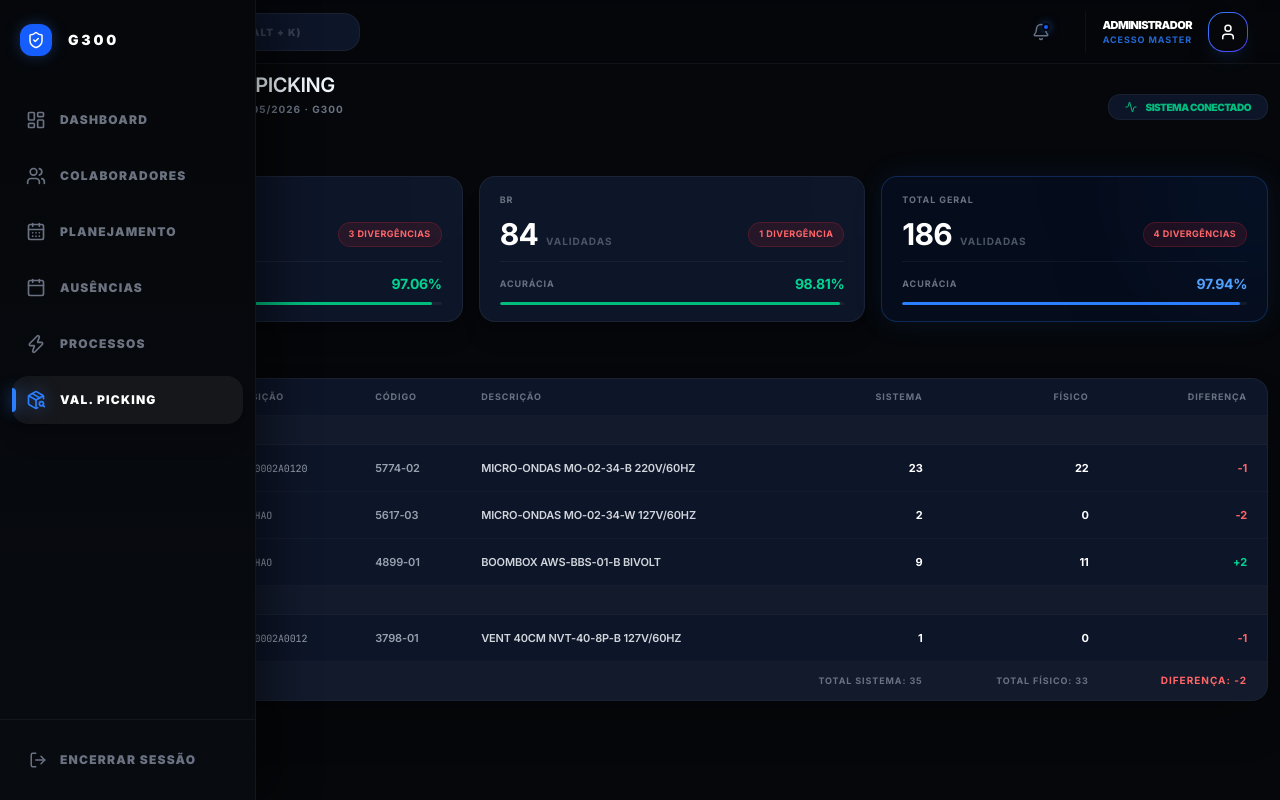
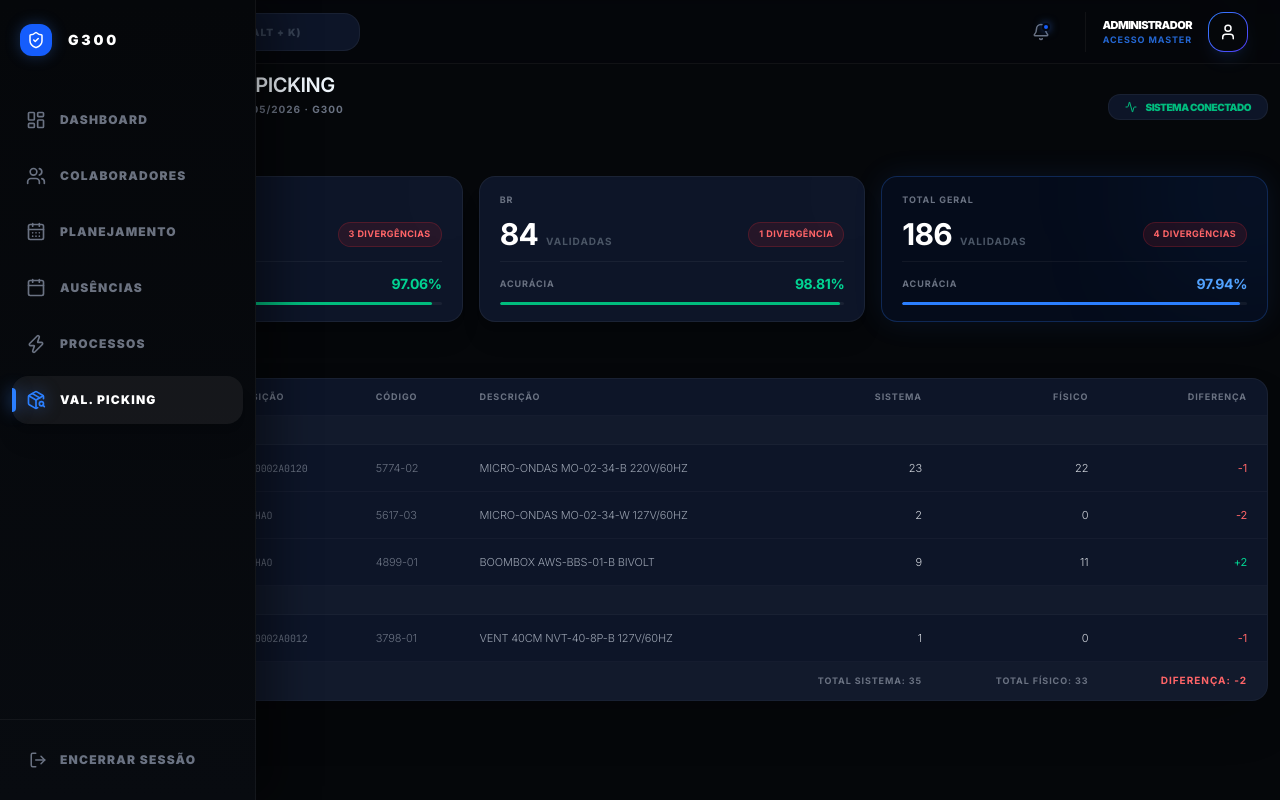
Before and after one commit to profissionaltrgm-arch/CreationsApp, a Next.js app: page /dashboard/picking in a window 1280 px wide. Built offline with nearby package versions, Linux system fonts and the light colour scheme.

Commit message:
style: fonte fina na tabela de divergências — posição, código, descrição e quantidades

```diff
--- a/src/app/dashboard/picking/page.tsx
+++ b/src/app/dashboard/picking/page.tsx
@@ -300,19 +300,19 @@ export default function PickingPage() {
                           <td className="px-5 py-3">
                             <StatusBadge status={d.status} />
                           </td>
-                          <td className="px-5 py-3 font-mono text-[10px] text-gray-400 group-hover:text-gray-300 transition-colors">
+                          <td className="px-5 py-3 font-mono text-[10px] font-light text-gray-500 group-hover:text-gray-400 transition-colors">
                             {d.posicao}
                           </td>
-                          <td className="px-5 py-3 text-[11px] font-semibold text-gray-400 group-hover:text-gray-300 transition-colors">
+                          <td className="px-5 py-3 text-[11px] font-light text-gray-500 group-hover:text-gray-400 transition-colors">
                             {d.codigo}
                           </td>
-                          <td className="px-5 py-3 text-[11px] font-semibold text-gray-300 max-w-[240px] truncate">
+                          <td className="px-5 py-3 text-[11px] font-light text-gray-400 group-hover:text-gray-300 max-w-[240px] truncate transition-colors">
                             {d.descricao}
                           </td>
-                          <td className="px-5 py-3 text-right text-[11px] font-bold text-white">{d.sistema}</td>
-                          <td className="px-5 py-3 text-right text-[11px] font-bold text-white">{d.fisico}</td>
+                          <td className="px-5 py-3 text-right text-[11px] font-light text-gray-300">{d.sistema}</td>
+                          <td className="px-5 py-3 text-right text-[11px] font-light text-gray-300">{d.fisico}</td>
                           <td className={cn(
-                            "px-5 py-3 text-right text-[11px] font-bold",
+                            "px-5 py-3 text-right text-[11px] font-normal",
                             diff < 0 ? "text-red-400" : diff > 0 ? "text-emerald-400" : "text-gray-400"
                           )}>
                             {diff > 0 ? `+${diff}` : diff}
```
